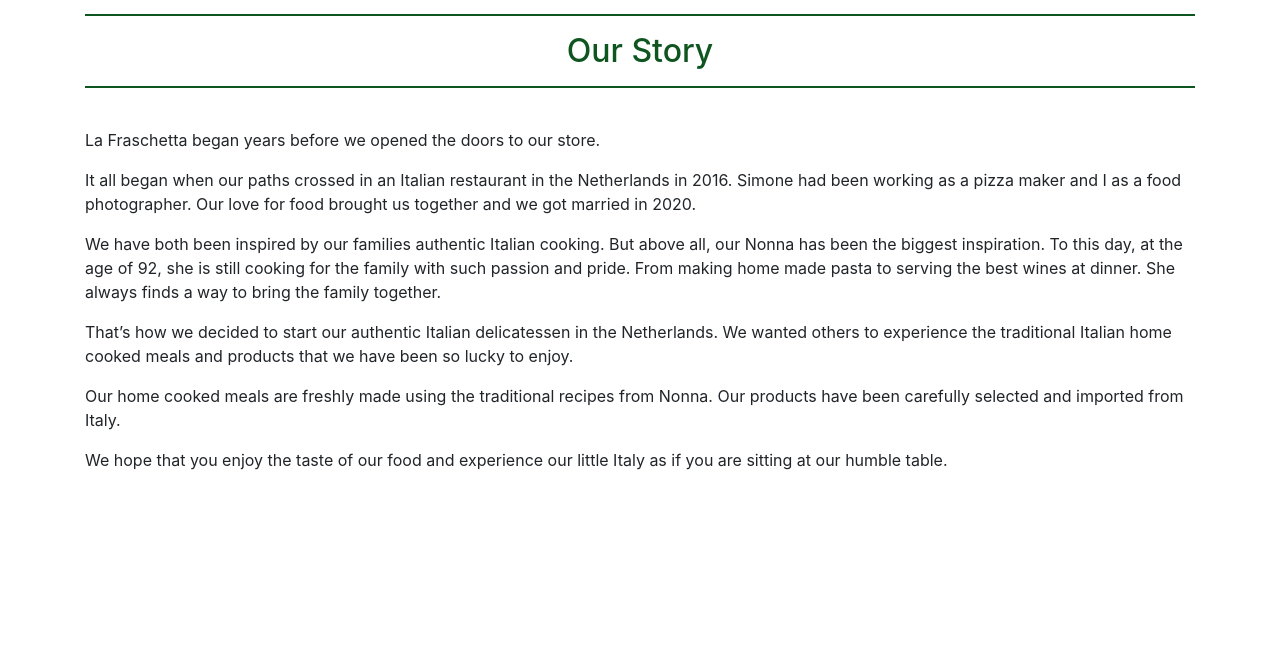
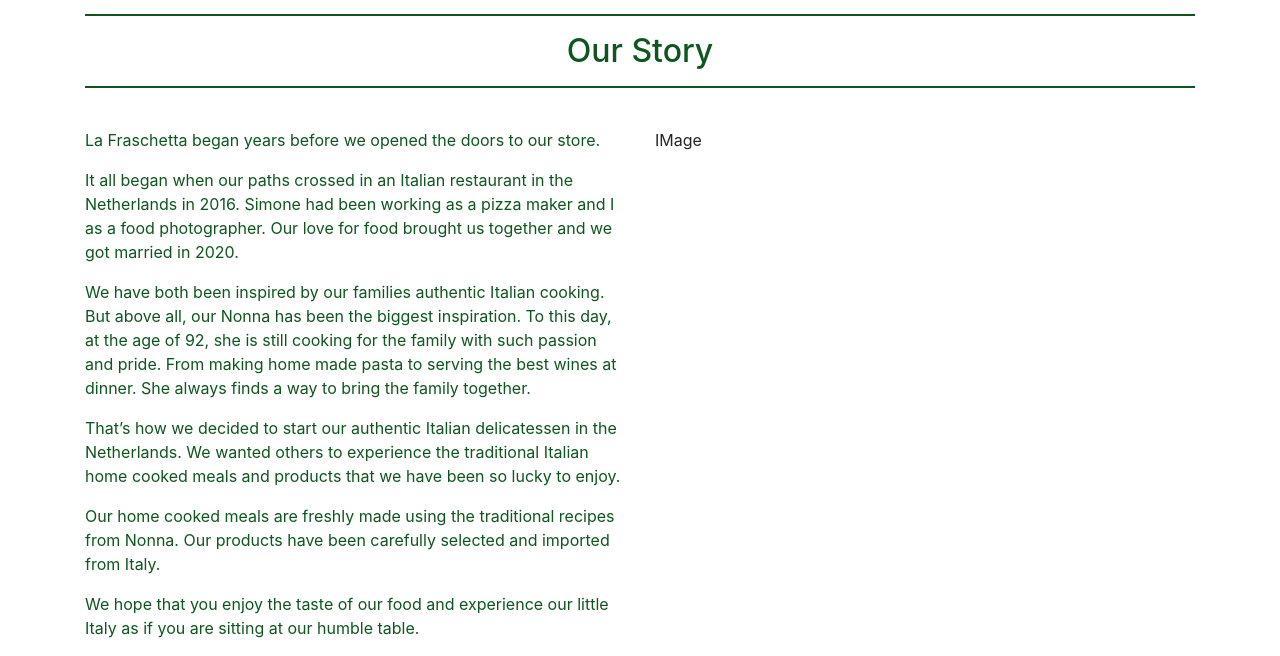
Before and after one commit to CarlaBuongiorno/la_fraschetta, a Django app: page /our_story/ in a window 1280 px wide. Shown: the part 180-836 px from the top of the page. Before the commit the page ends 650 px from the top, so only its background shows below. Run offline with Django 3.2, Linux system fonts and the light colour scheme; data that the repository does not hold is empty; some libraries are stand-ins or nearby versions.

Commit message:
wip: Change layout of about page to make space for an image

```diff
--- a/home/templates/home/index.html
+++ b/home/templates/home/index.html
@@ -14,7 +14,7 @@
     <div id="carouselExampleFade" class="carousel slide carousel-fade" data-ride="carousel">
         <div class="carousel-inner">
             <div class="carousel-item active">
-                <img src="media/carousel1.jpeg" class="d-block w-100" alt="...">
+                <img src="{{ MEDIA_URL }}carousel1.jpeg" class="d-block w-100" alt="...">
                 <div class="carousel-caption d-sm-block">
                     <h5 class="display-4 cream">The Taste Of Tradition On Your Table</h5>
                     <div class="my-5">
--- a/la_fraschetta/settings.py
+++ b/la_fraschetta/settings.py
@@ -187,7 +187,7 @@ if 'USE_AWS' in os.environ:
         'CacheControl': 'max-age=94608000'
     }
 
-     # Bucket Config
+    # Bucket Config
     AWS_STORAGE_BUCKET_NAME = 'la-fraschetta'
     AWS_S3_REGION_NAME = 'eu-central-1'
     AWS_ACCESS_KEY_ID = os.environ.get('AWS_ACCESS_KEY_ID')
@@ -200,7 +200,7 @@ if 'USE_AWS' in os.environ:
     DEFAULT_FILE_STORAGE = 'custom_storages.MediaStorage'
     MEDIAFILES_LOCATION = 'media'
 
-     # Override static and media URLs in production
+    # Override static and media URLs in production
     STATIC_URL = f'https://{AWS_S3_CUSTOM_DOMAIN}/{STATICFILES_LOCATION}/'
     MEDIA_URL = f'https://{AWS_S3_CUSTOM_DOMAIN}/{MEDIAFILES_LOCATION}/'
 
--- a/our_story/templates/our_story/our_story.html
+++ b/our_story/templates/our_story/our_story.html
@@ -20,7 +20,10 @@
         </div>
 
         <div class="row">
-            <div class="col">
+            <div class="col-12 col-md-6 order-md-2">
+                IMage
+            </div>
+            <div class="col-12 col-md-6 green order-md-1">
                 <p>
                     La Fraschetta began years before we opened the doors to our store.
                 </p>
```
